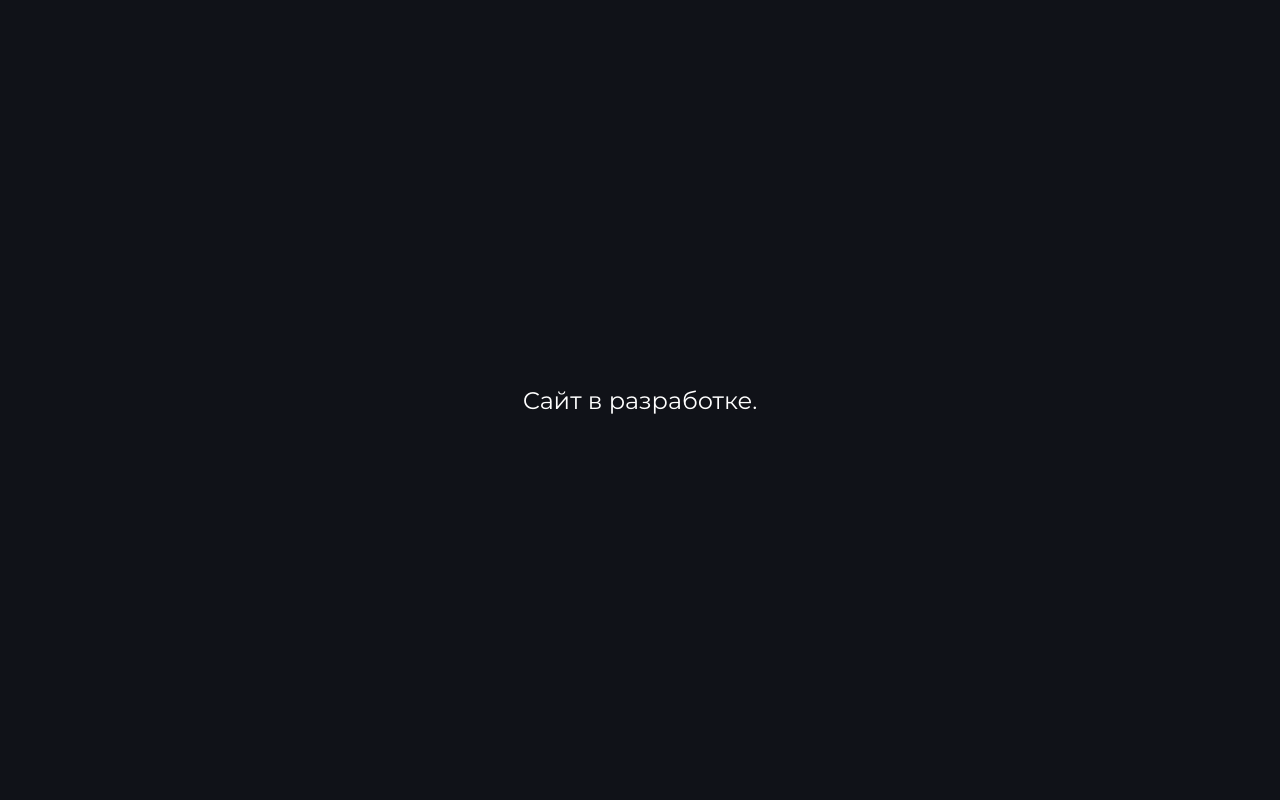
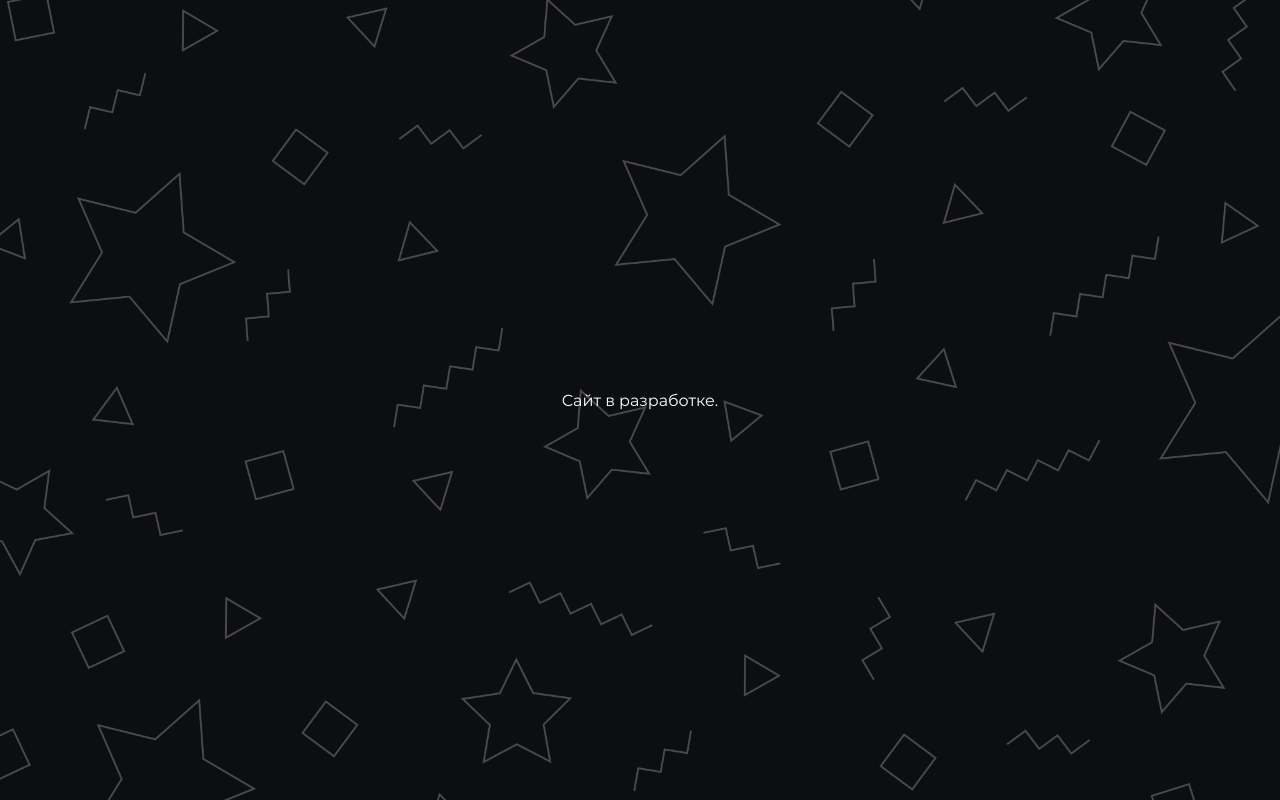
Before and after one commit to PyGDF/pygdf.github.io, a plain HTML site: page api-docs.html in a window 1280 px wide. Drawn offline with Linux system fonts and the light colour scheme.

Commit message:
commit 14 july 2024

```diff
--- a/css/page.css
+++ b/css/page.css
@@ -43,12 +43,8 @@ header #logo-text {
 
 content {
     height: 100vh;
-    font-size: 24px;
     display: flex;
     flex-direction: column;
-    align-items: flex-end;
-    position: relative;
-    overflow: hidden;
 }
 
 /* ---------------- Нижняя часть страницы ---------------- */
--- a/css/pages/index.css
+++ b/css/pages/index.css
@@ -38,9 +38,15 @@ content #main-content {
     flex: 1;
     width: 100%;
     display: flex;
-
     justify-content: center;
     align-items: center;
+    position: relative;
+    overflow: hidden;
+
+    background-image: url("../../content/images/index/background.png");
+    background-size: cover;
+    background-position: center;
+    background-repeat: no-repeat;
 }
 
 content #main-content #main-text {
```
Also changed, not shown: index.html (+3 -3 lines), content/images/index/background.png (added), content/images/index/header-image.png (renamed from content/images/header-image.png).
